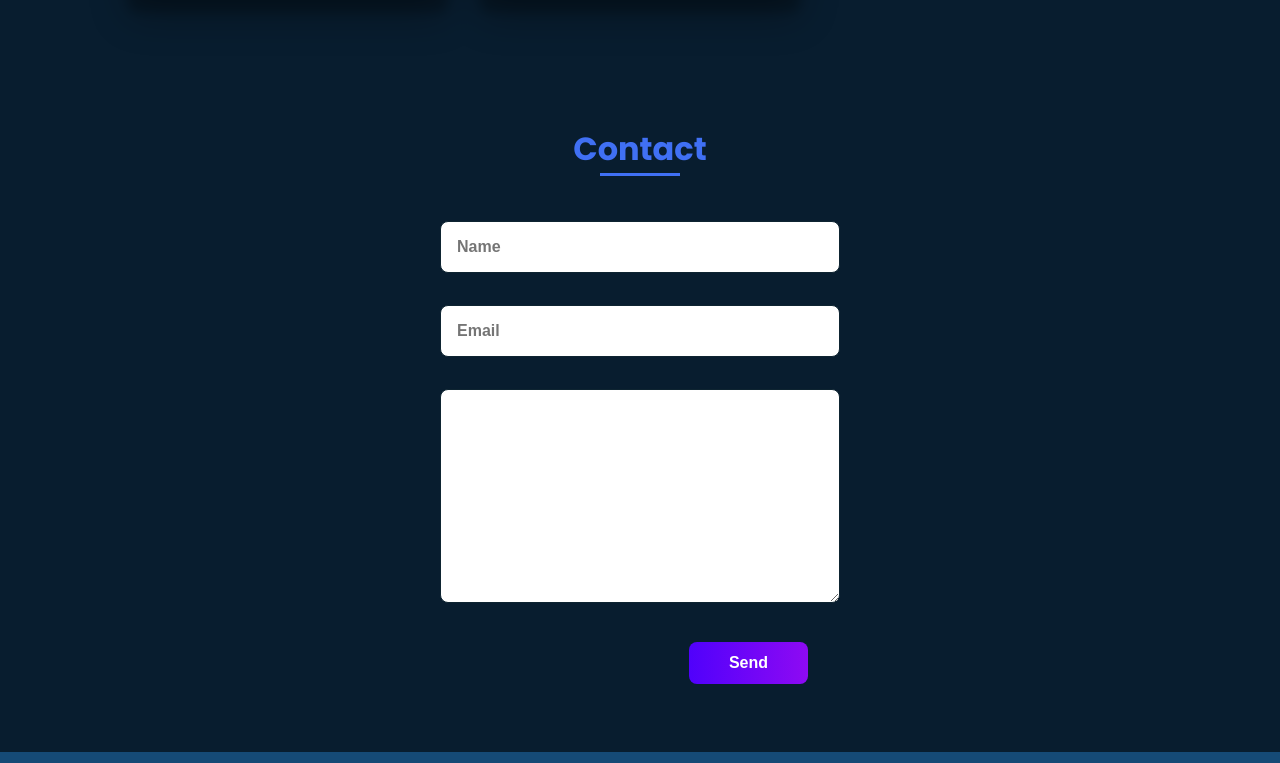
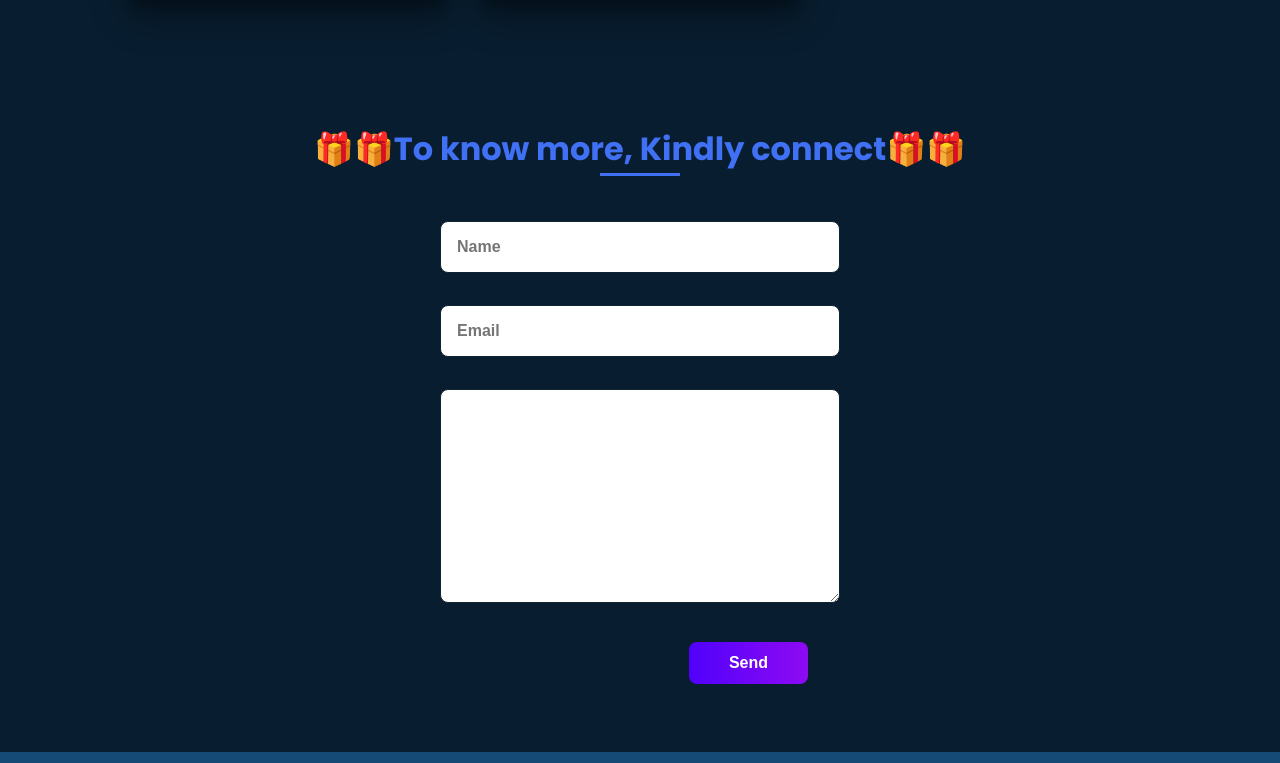
Before and after one commit to AdityaBK1/Aditya-Portfolio, a plain HTML site: page index.html in a window 1280 px wide. Shown: the part 4162-4925 px from the top of the page. Drawn offline with nearby package versions, Linux system fonts and the light colour scheme.

Commit message:
Update index.html

```diff
--- a/index.html
+++ b/index.html
@@ -703,7 +703,7 @@
       <!-- Contact -->
 
       <section class="contact section" id="contact">
-        <h2 class="section-title" data-aos="fade-down">Contact</h2>
+        <h2 class="section-title" data-aos="fade-down">🎁🎁To know more, Kindly connect🎁🎁</h2>
 
         <div class="contact_container bd_grid">
           <form
```
